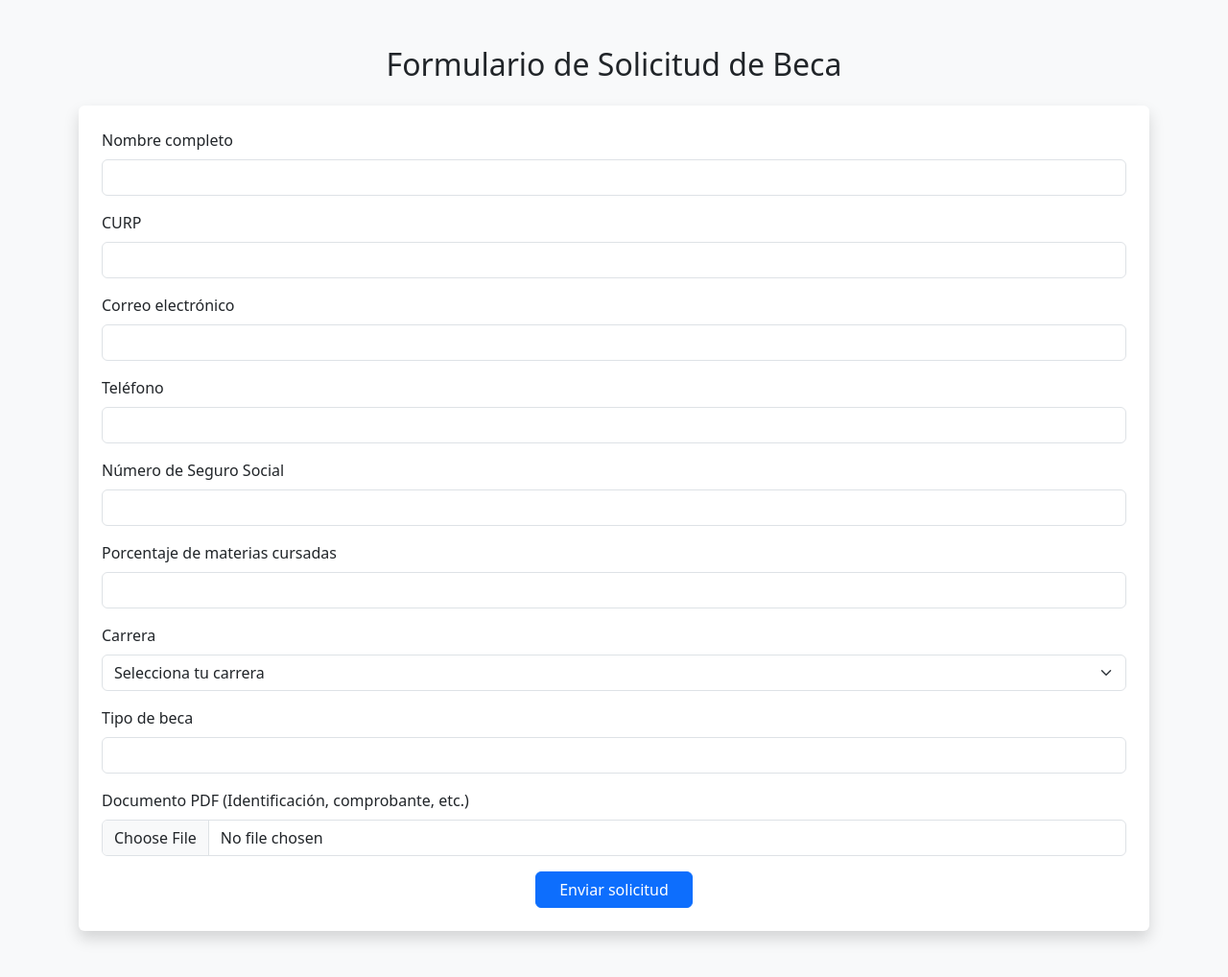
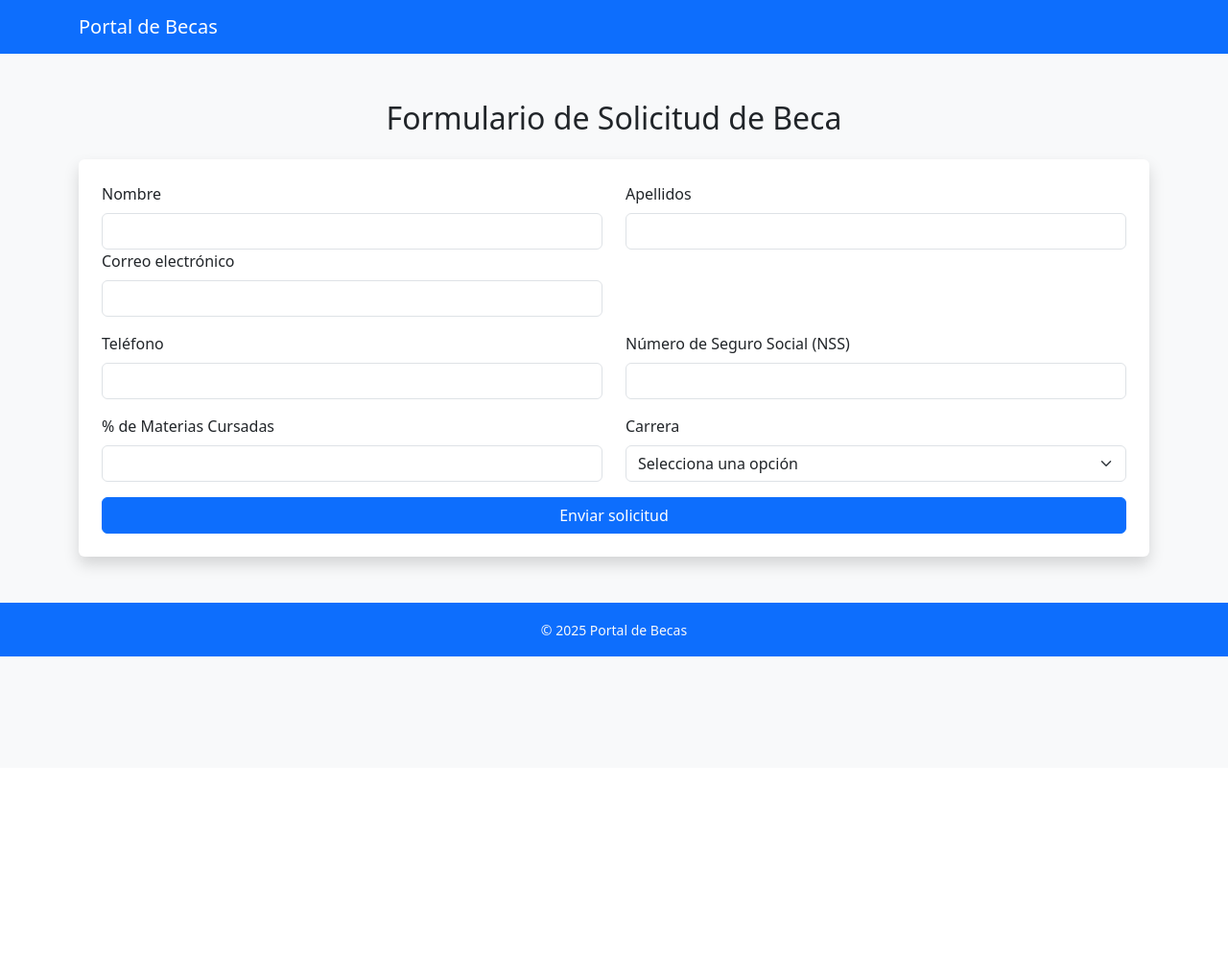
Before and after one commit to IYRH/becas_portal, a Flask app: page /solicitud in a window 1280 px wide. Shown: the whole page at 96% size. After the commit the page ends 684 px from the top, so only its background shows below. Run offline with Flask 3, Linux system fonts and the light colour scheme.

Commit message:
corrigiendo formulario

```diff
--- a/templates/formulario.html
+++ b/templates/formulario.html
@@ -8,71 +8,73 @@
 </head>
 <body class="bg-light">
 
+<!-- Navbar -->
+<nav class="navbar navbar-expand-lg navbar-dark bg-primary">
+  <div class="container">
+    <a class="navbar-brand" href="{{ url_for('main.index') }}"> Portal de Becas</a>
+  </div>
+</nav>
+
 <div class="container my-5">
-  <h2 class="text-center mb-4">Formulario de Solicitud de Beca</h2>
+  <h2 class="text-center mb-4"> Formulario de Solicitud de Beca</h2>
 
   {% with messages = get_flashed_messages() %}
     {% if messages %}
-      <div class="alert alert-info text-center">{{ messages[0] }}</div>
+      <div class="alert alert-success text-center">{{ messages[0] }}</div>
     {% endif %}
   {% endwith %}
 
-  <form action="{{ url_for('main.solicitud') }}" method="POST" enctype="multipart/form-data" class="p-4 bg-white rounded shadow">
-    <div class="mb-3">
-      <label class="form-label">Nombre completo</label>
+  <form action="{{ url_for('main.enviar_formulario') }}" method="POST" class="shadow p-4 bg-white rounded">
+
+    <div class="row mb-3">
+      <div class="col-md-6">
+        <label class="form-label">Nombre</label>
         <input type="text" name="nombre" class="form-control" required>
       </div>
-
-    <div class="mb-3">
-      <label class="form-label">CURP</label>
-      <input type="text" name="curp" class="form-control" required>
+      <div class="col-md-6">
+        <label class="form-label">Apellidos</label>
+        <input type="text" name="apellidos" class="form-control" required>
       </div>
-
-    <div class="mb-3">
+      <div class="col-md-6">
         <label class="form-label">Correo electrónico</label>
         <input type="email" name="correo" class="form-control" required>
       </div>
-
-    <div class="mb-3">
-      <label class="form-label">Teléfono</label>
-      <input type="text" name="telefono" class="form-control">
     </div>
 
-    <div class="mb-3">
-      <label class="form-label">Número de Seguro Social</label>
-      <input type="text" name="nss" class="form-control">
+    <div class="row mb-3">
+      <div class="col-md-6">
+        <label class="form-label">Teléfono</label>
+        <input type="text" name="telefono" class="form-control" required>
+      </div>
+      <div class="col-md-6">
+        <label class="form-label">Número de Seguro Social (NSS)</label>
+        <input type="text" name="nss" class="form-control" required>
+      </div>
     </div>
 
-    <div class="mb-3">
-      <label class="form-label">Porcentaje de materias cursadas</label>
-      <input type="number" name="porcentaje" min="0" max="100" class="form-control" required>
+    <div class="row mb-3">
+      <div class="col-md-6">
+        <label class="form-label">% de Materias Cursadas</label>
+        <input type="number" name="porcentaje_materias" class="form-control" min="0" max="100" required>
+      </div>
+      <div class="col-md-6">
+        <label class="form-label">Carrera</label>
+        <select name="carrera" class="form-select" required>
+          <option value="">Selecciona una opción</option>
+          <option value="ICC">Ingeniería en Ciencias de la Computación (ICC)</option>
+          <option value="LCC">Licenciatura en Ciencias de la Computación (LCC)</option>
+          <option value="ITI">Ingeniería en Tecnologías de la Información (ITI)</option>
+        </select>
+      </div>
     </div>
 
-    <div class="mb-3">
-      <label class="form-label">Carrera</label>
-      <select name="carrera" class="form-select" required>
-        <option value="">Selecciona tu carrera</option>
-        <option value="ICC">Ingeniería en Ciencias de la Computación</option>
-        <option value="LCC">Licenciatura en Ciencias de la Computación</option>
-        <option value="ITI">Ingeniería en Tecnologías de la Información</option>
-      </select>
-    </div>
-
-    <div class="mb-3">
-      <label class="form-label">Tipo de beca</label>
-      <input type="text" name="beca" class="form-control" required>
-    </div>
-
-    <div class="mb-3">
-      <label class="form-label">Documento PDF (Identificación, comprobante, etc.)</label>
-      <input type="file" name="pdf" accept="application/pdf" class="form-control" required>
-    </div>
-
-    <div class="text-center">
-      <button type="submit" class="btn btn-primary px-4">Enviar solicitud</button>
-    </div>
+    <button class="btn btn-primary w-100">Enviar solicitud</button>
   </form>
 </div>
 
+<footer class="bg-primary text-light text-center py-3">
+  <small>© 2025 Portal de Becas</small>
+</footer>
+
 </body>
 </html>
```
Lines whose indentation alone changed are shown as unchanged.
